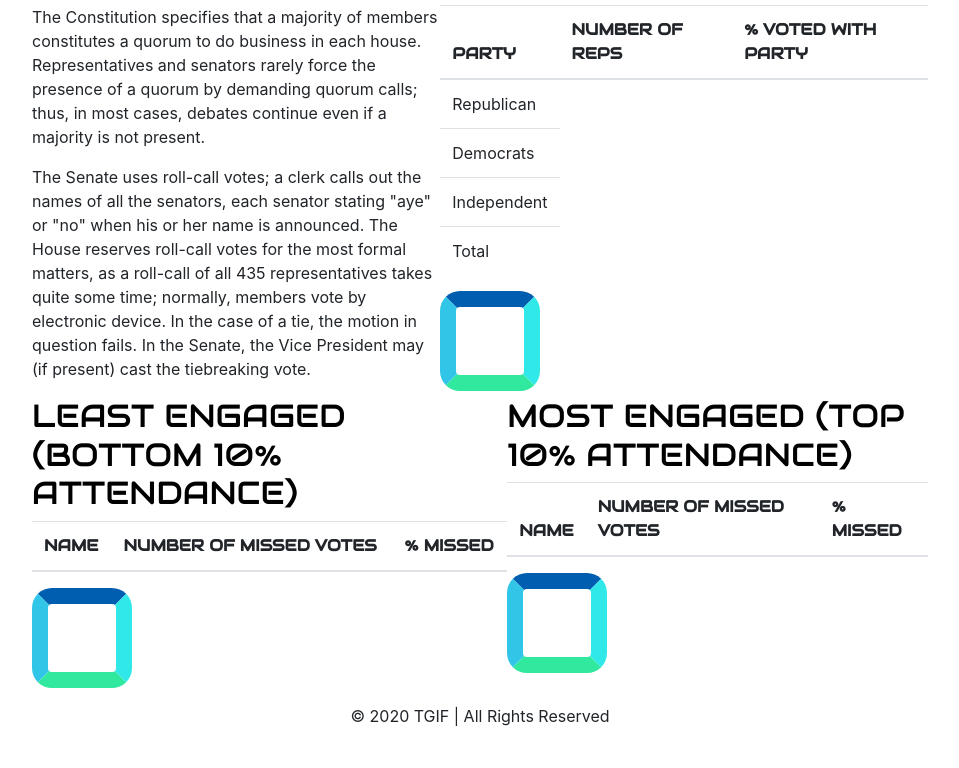
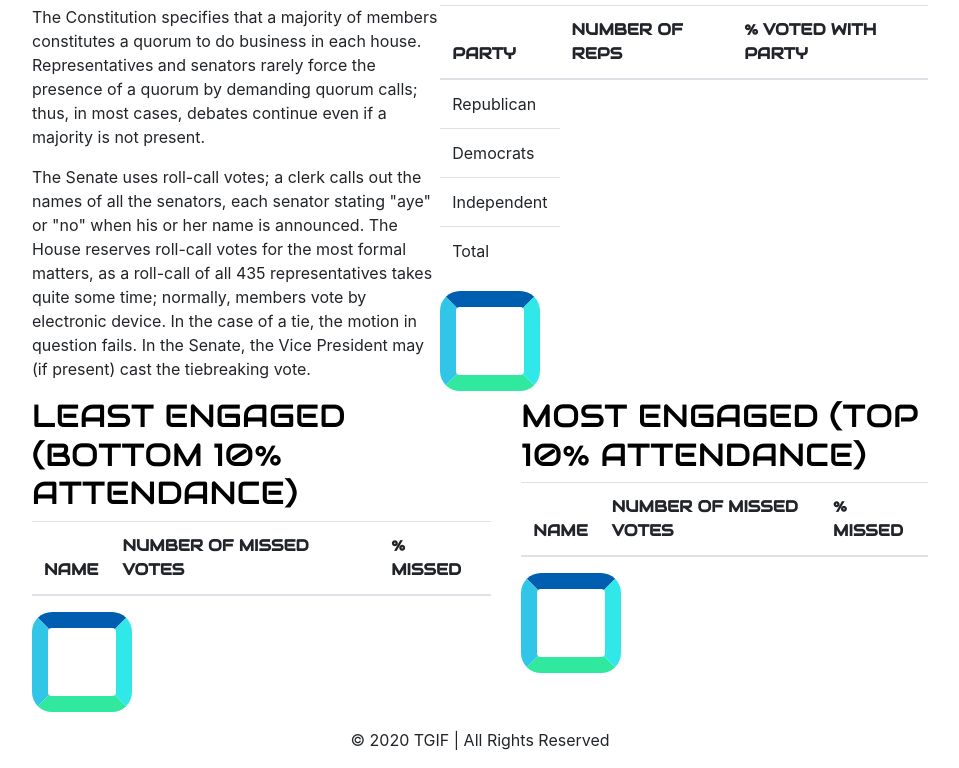
Before and after one commit to alexorosubiqum/TGIF, a plain HTML site: page house-attendance-starter-page.html in a window 1280 px wide. Shown: the part 142-910 px from the top of the page, without its empty margins (160-1119 px from the left). Before the commit the page ends 886 px from the top, so only its background shows below. Drawn offline with nearby package versions, Linux system fonts and the light colour scheme; no server answers.

Commit message:
second commit

```diff
--- a/style/style.css
+++ b/style/style.css
@@ -128,3 +128,7 @@ nav {
   display: flex;
   flex-direction: row;
 }
+
+.leastTable {
+  margin-right: 30px;
+}
```
